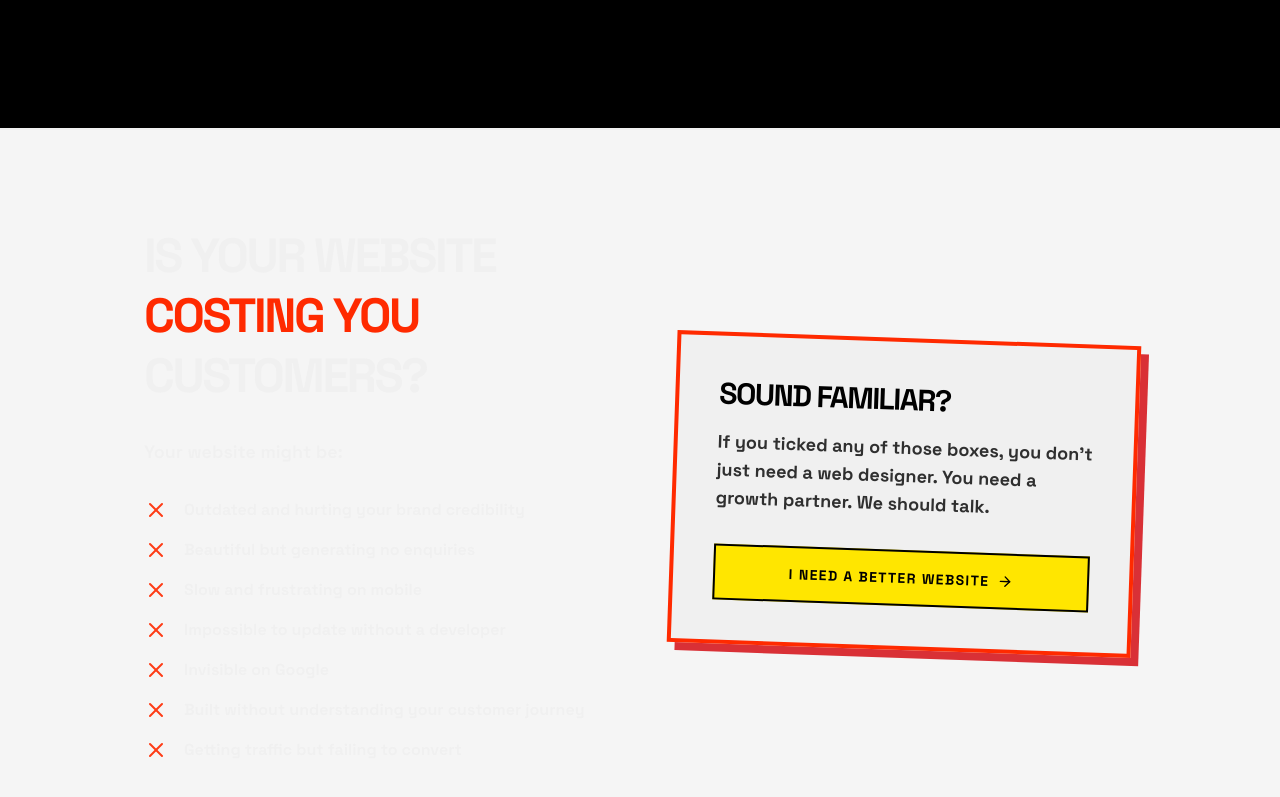
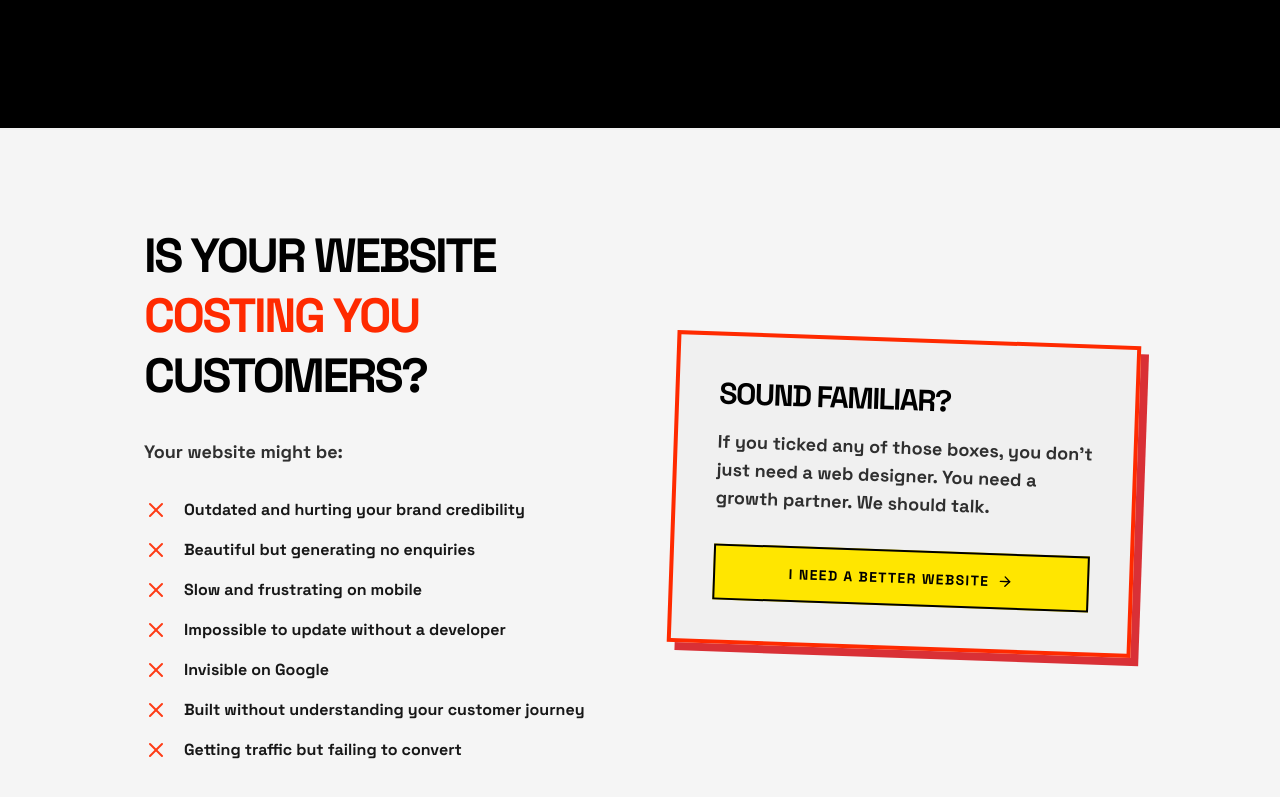
Before and after one commit to tonyjvelloor/brand-maniacs, a Next.js app: page /website-development in a window 1280 px wide. Shown: the part 903-1700 px from the top of the page. Built offline with nearby package versions, Linux system fonts and the light colour scheme; no server answers.

Commit message:
style: fix invisible text on light backgrounds in dark mode

```diff
--- a/src/app/website-development/client.tsx
+++ b/src/app/website-development/client.tsx
@@ -65,7 +65,7 @@ export function WebsiteDevLandingClient() {
         </section>
 
         {/* 2. QUALIFICATION */}
-        <section className="py-24 border-b-2 border-foreground bg-[#F5F5F5]">
+        <section className="py-24 border-b-2 border-foreground bg-[#F5F5F5] text-black">
           <div className="container mx-auto px-4 max-w-5xl">
             <div className="grid md:grid-cols-2 gap-16 items-center">
               <div>
@@ -77,7 +77,7 @@ export function WebsiteDevLandingClient() {
                 <p className="text-lg font-bold opacity-80 mb-8">
                   Your website might be:
                 </p>
-                <ul className="space-y-4 font-bold text-foreground opacity-90">
+                <ul className="space-y-4 font-bold opacity-90">
                   <li className="flex gap-4 items-start"><X className="w-6 h-6 text-accent-red shrink-0" /> <span>Outdated and hurting your brand credibility</span></li>
                   <li className="flex gap-4 items-start"><X className="w-6 h-6 text-accent-red shrink-0" /> <span>Beautiful but generating no enquiries</span></li>
                   <li className="flex gap-4 items-start"><X className="w-6 h-6 text-accent-red shrink-0" /> <span>Slow and frustrating on mobile</span></li>
@@ -217,7 +217,7 @@ export function WebsiteDevLandingClient() {
         </section>
 
         {/* 6. AGENCY VS FREELANCER */}
-        <section className="py-24 border-b-2 border-foreground bg-[#F5F5F5]">
+        <section className="py-24 border-b-2 border-foreground bg-[#F5F5F5] text-black">
           <div className="container mx-auto px-4 max-w-5xl text-center">
             <h2 className="font-heading font-black text-4xl md:text-5xl uppercase tracking-tighter mb-4">
               Freelancer. Agency. Or Brand Maniacs?
@@ -303,7 +303,7 @@ export function WebsiteDevLandingClient() {
                 { step: "06", title: "Launch", desc: "Your website goes live on high-performance hosting." },
                 { step: "07", title: "Growth", desc: "Optional SEO, content, CRO and marketing support." },
               ].map((s, i) => (
-                <div key={i} className="flex gap-6 items-start p-6 border-2 border-foreground bg-[#F5F5F5] hover:bg-accent-yellow hover:text-black transition-colors group">
+                <div key={i} className="flex gap-6 items-start p-6 border-2 border-foreground bg-[#F5F5F5] text-black hover:bg-accent-yellow transition-colors group">
                   <span className="font-heading font-black text-3xl opacity-30 group-hover:opacity-100">{s.step}</span>
                   <div>
                     <h4 className="font-heading font-black text-xl uppercase mb-2">{s.title}</h4>
```
